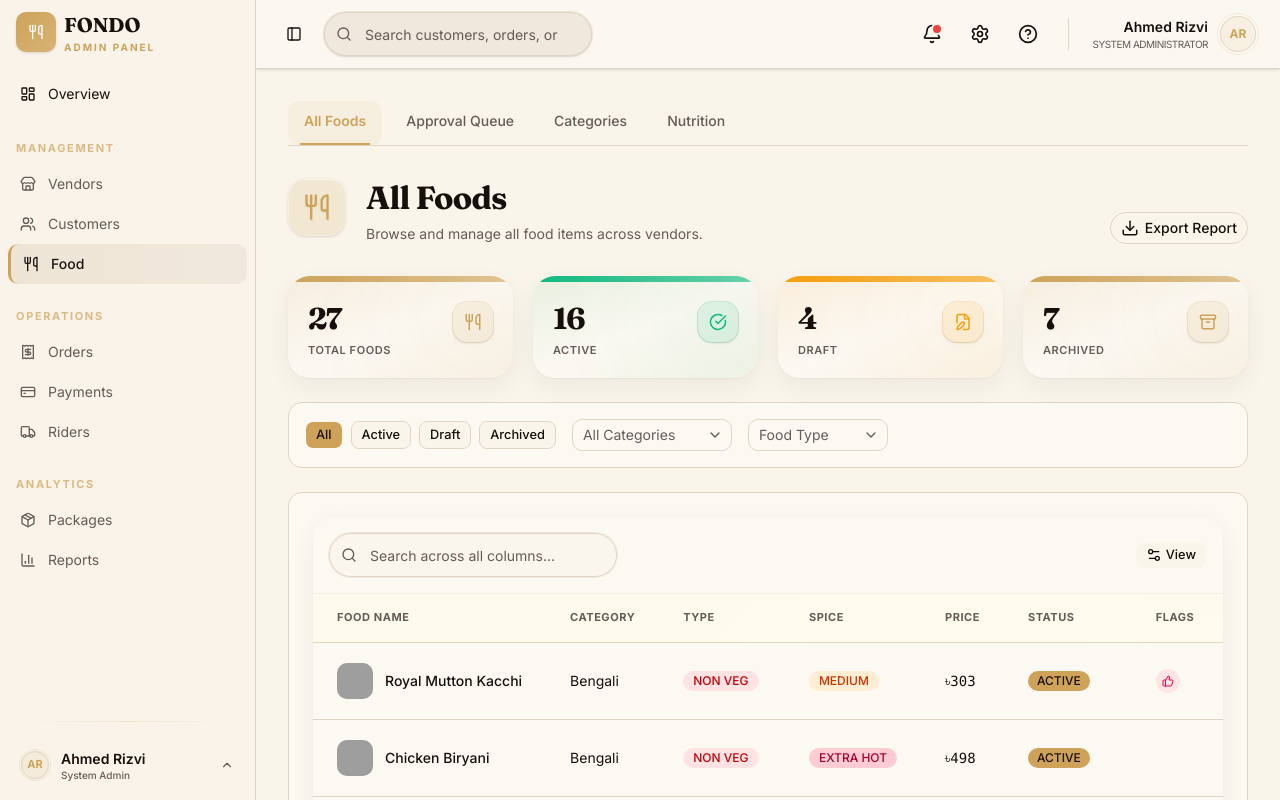
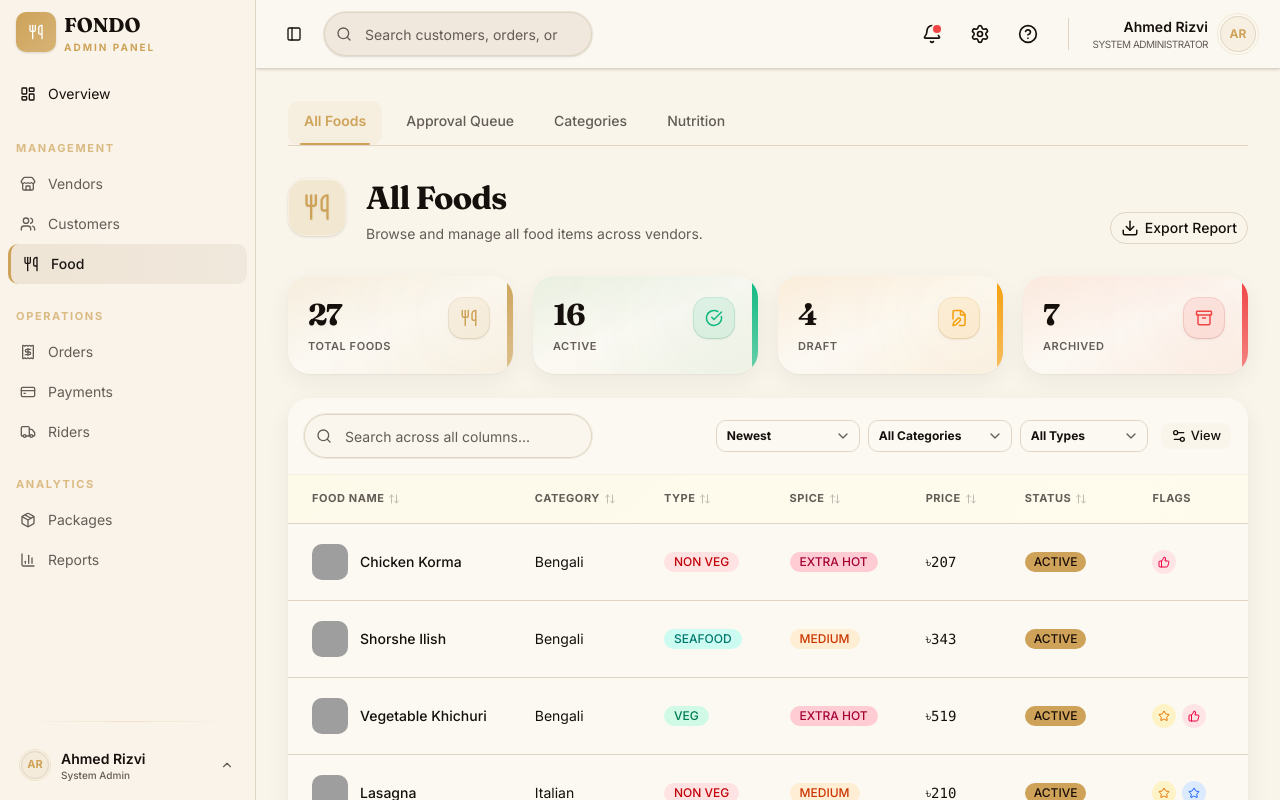
Before and after one commit to jevxo26/FONDO, a Next.js app: page /dashboard/foods in a window 1280 px wide. Built offline with nearby package versions, Linux system fonts and the light colour scheme; grey boxes are pictures that could not be loaded.

Commit message:
refactor: dashboard foods page and move file for overview page

```diff
--- a/src/app/dashboard/foods/page.tsx
+++ b/src/app/dashboard/foods/page.tsx
@@ -2,7 +2,6 @@ import { Archive, CheckCircle, Download, FileEdit, Utensils } from 'lucide-react
 import { Button } from '@/components/ui/button';
 import { PageHeader } from '@/components/dashboard/common/page-header';
 import { StatCard } from '@/components/dashboard/common/stat-card';
-import { FoodControls } from '@/components/dashboard/foods/food-controls';
 import { FoodTableSection } from '@/components/dashboard/foods/food-table-section';
 import { adminFoods } from '@/data/foods';
 
@@ -26,16 +25,13 @@ export default function FoodsPage() {
         }
       />
       <div className="mt-8 grid grid-cols-1 gap-5 sm:grid-cols-2 lg:grid-cols-4">
-        <StatCard label="Total Foods" value={total} icon={Utensils} accent="top" />
-        <StatCard label="Active" value={active} variant="success" icon={CheckCircle} accent="top" />
-        <StatCard label="Draft" value={draft} variant="warning" icon={FileEdit} accent="top" />
-        <StatCard label="Archived" value={archived} variant="default" icon={Archive} accent="top" />
+        <StatCard label="Total Foods" value={total} icon={Utensils} accent="right" />
+        <StatCard label="Active" value={active} variant="success" icon={CheckCircle} accent="right" />
+        <StatCard label="Draft" value={draft} variant="warning" icon={FileEdit} accent="right" />
+        <StatCard label="Archived" value={archived} variant="danger" icon={Archive} accent="right" />
       </div>
       <div className="mt-6">
-        <FoodControls />
-      </div>
-      <div className="mt-6">
-        <FoodTableSection />
+        <FoodTableSection data={adminFoods} />
       </div>
     </div>
   );
--- a/src/app/dashboard/page.tsx
+++ b/src/app/dashboard/page.tsx
@@ -1,7 +1,7 @@
 import { StatCard } from "@/components/dashboard/common/stat-card";
 import { BarChart3, TrendingUp, Truck, Users, Wallet } from "lucide-react";
-import { RecentActivity } from "./recent-activity";
-import { RevenueChart } from "./revenue-chart";
+import { RecentActivity } from "@/components/dashboard/overview/recent-activity";
+import { RevenueChart } from "@/components/dashboard/overview/revenue-chart";
 
 const stats = [
   {
--- a/src/components/dashboard/foods/food-columns.tsx
+++ b/src/components/dashboard/foods/food-columns.tsx
@@ -5,6 +5,7 @@ import type { ColumnDef } from "@tanstack/react-table";
 import type { AdminFoodItem } from "@/data/foods";
 import { cn } from "@/lib/utils";
 import { Star, ThumbsUp } from "lucide-react";
+import { DataTableColumnHeader } from "@/components/common/table";
 
 const foodTypeStyles: Record<string, string> = {
   VEG: "bg-emerald-100 text-emerald-700 dark:bg-emerald-900/30 dark:text-emerald-400",
@@ -29,7 +30,7 @@ const statusVariants: Record<string, "default" | "secondary" | "destructive"> =
 export const foodColumns: ColumnDef<AdminFoodItem>[] = [
   {
     accessorKey: "name",
-    header: "Food Name",
+    header: ({ column }) => <DataTableColumnHeader column={column} title="Food Name" />,
     cell: ({ row }) => (
       <div className="flex items-center gap-3">
         <div className="size-9 shrink-0 overflow-hidden rounded-lg bg-muted">
@@ -42,11 +43,11 @@ export const foodColumns: ColumnDef<AdminFoodItem>[] = [
   },
   {
     accessorKey: "categoryName",
-    header: "Category",
+    header: ({ column }) => <DataTableColumnHeader column={column} title="Category" />,
   },
   {
     accessorKey: "foodType",
-    header: "Type",
+    header: ({ column }) => <DataTableColumnHeader column={column} title="Type" />,
     cell: ({ row }) => {
       const type = row.original.foodType;
       return (
@@ -63,7 +64,7 @@ export const foodColumns: ColumnDef<AdminFoodItem>[] = [
   },
   {
     accessorKey: "spiceLevel",
-    header: "Spice",
+    header: ({ column }) => <DataTableColumnHeader column={column} title="Spice" />,
     cell: ({ row }) => {
       const spice = row.original.spiceLevel;
       return (
@@ -80,14 +81,14 @@ export const foodColumns: ColumnDef<AdminFoodItem>[] = [
   },
   {
     accessorKey: "basePrice",
-    header: "Price",
+    header: ({ column }) => <DataTableColumnHeader column={column} title="Price" />,
     cell: ({ row }) => (
       <span className="font-mono text-sm font-medium">৳{row.original.basePrice}</span>
     ),
   },
   {
     accessorKey: "status",
-    header: "Status",
+    header: ({ column }) => <DataTableColumnHeader column={column} title="Status" />,
     cell: ({ row }) => (
       <Badge variant={statusVariants[row.original.status] || "default"}>
         {row.original.status}
@@ -96,7 +97,7 @@ export const foodColumns: ColumnDef<AdminFoodItem>[] = [
   },
   {
     id: "flags",
-    header: "Flags",
+    header: ({ column }) => <DataTableColumnHeader column={column} title="Flags" />,
     cell: ({ row }) => {
       const { isFeatured, isPopular, isRecommended } = row.original;
       return (
@@ -131,6 +132,6 @@ export const foodColumns: ColumnDef<AdminFoodItem>[] = [
   },
   {
     accessorKey: "createdAt",
-    header: "Added",
+    header: ({ column }) => <DataTableColumnHeader column={column} title="Added" />,
   },
 ];
--- a/src/components/dashboard/foods/food-controls.tsx
+++ /dev/null
@@ -1,30 +0,0 @@
-"use client";
-
-import { Button } from "@/components/ui/button";
-import { Select, SelectTrigger, SelectValue } from "@/components/ui/select";
-
-const statusFilters = ["All", "Active", "Draft", "Archived"];
-
-export function FoodControls() {
-  return (
-    <div className="flex flex-wrap items-center gap-4 rounded-xl border border-border bg-card p-4">
-      <div className="flex flex-wrap gap-2">
-        {statusFilters.map((s) => (
-          <Button key={s} variant={s === "All" ? "default" : "outline"} size="sm">
-            {s}
-          </Button>
-        ))}
-      </div>
-      <Select>
-        <SelectTrigger className="w-[160px]">
-          <SelectValue placeholder="All Categories" />
-        </SelectTrigger>
-      </Select>
-      <Select>
-        <SelectTrigger className="w-[140px]">
-          <SelectValue placeholder="Food Type" />
-        </SelectTrigger>
-      </Select>
-    </div>
-  );
-}
--- a/src/components/dashboard/foods/food-table-section.tsx
+++ b/src/components/dashboard/foods/food-table-section.tsx
@@ -1,9 +1,17 @@
 "use client";
 
 import { DataTable } from "@/components/common/table";
+import {
+  Select,
+  SelectContent,
+  SelectItem,
+  SelectTrigger,
+  SelectValue,
+} from "@/components/ui/select";
 import { foodColumns } from "./food-columns";
-import { adminFoods, type AdminFoodItem } from "@/data/foods";
+import type { AdminFoodItem } from "@/data/foods";
 import { Eye } from "lucide-react";
+import { useMemo, useState } from "react";
 import type { RowAction } from "@/components/common/table";
 
 const rowActions: RowAction<AdminFoodItem>[] = [
@@ -14,10 +22,100 @@ const rowActions: RowAction<AdminFoodItem>[] = [
   },
 ];
 
-export function FoodTableSection() {
+const sortOptions = [
+  { value: "newest", label: "Newest" },
+  { value: "name-asc", label: "Name A-Z" },
+  { value: "price-asc", label: "Price Low-High" },
+] as const;
+
+const foodTypeOptions = [
+  { value: "all", label: "All Types" },
+  { value: "VEG", label: "Veg" },
+  { value: "NON_VEG", label: "Non-Veg" },
+  { value: "VEGAN", label: "Vegan" },
+  { value: "SEAFOOD", label: "Seafood" },
+] as const;
+
+export function FoodTableSection({ data }: { data: AdminFoodItem[] }) {
+  const [sortKey, setSortKey] = useState("newest");
+  const [categoryFilter, setCategoryFilter] = useState("all");
+  const [typeFilter, setTypeFilter] = useState("all");
+
+  const categories = useMemo(() => {
+    const unique = new Set(data.map((f) => f.categoryName));
+    return ["all", ...Array.from(unique).sort()];
+  }, [data]);
+
+  const sortedData = useMemo(() => {
+    let filtered = [...data];
+
+    if (categoryFilter !== "all") {
+      filtered = filtered.filter((f) => f.categoryName === categoryFilter);
+    }
+    if (typeFilter !== "all") {
+      filtered = filtered.filter((f) => f.foodType === typeFilter);
+    }
+
+    switch (sortKey) {
+      case "name-asc":
+        filtered.sort((a, b) => a.name.localeCompare(b.name));
+        break;
+      case "price-asc":
+        filtered.sort((a, b) => a.basePrice - b.basePrice);
+        break;
+      case "newest":
+        filtered.sort((a, b) => b.createdAt.localeCompare(a.createdAt));
+        break;
+    }
+
+    return filtered;
+  }, [data, sortKey, categoryFilter, typeFilter]);
+
   return (
-    <div className="rounded-xl border border-border bg-card p-6">
-      <DataTable data={adminFoods} columns={foodColumns} rowActions={rowActions} />
-    </div>
+    <DataTable
+      columns={foodColumns}
+      data={sortedData}
+      rowActions={rowActions}
+      toolbarActions={
+        <div className="flex items-center gap-2">
+          <Select value={sortKey} onValueChange={(v) => v && setSortKey(v)}>
+            <SelectTrigger className="w-36 border-border text-xs font-bold">
+              <SelectValue>{sortOptions.find((o) => o.value === sortKey)?.label}</SelectValue>
+            </SelectTrigger>
+            <SelectContent>
+              {sortOptions.map((opt) => (
+                <SelectItem key={opt.value} value={opt.value}>
+                  {opt.label}
+                </SelectItem>
+              ))}
+            </SelectContent>
+          </Select>
+          <Select value={categoryFilter} onValueChange={(v) => v && setCategoryFilter(v)}>
+            <SelectTrigger className="w-36 border-border text-xs font-bold">
+              <SelectValue>{categoryFilter === "all" ? "All Categories" : categoryFilter}</SelectValue>
+            </SelectTrigger>
+            <SelectContent>
+              {categories.map((cat) => (
+                <SelectItem key={cat} value={cat}>
+                  {cat === "all" ? "All Categories" : cat}
+                </SelectItem>
+              ))}
+            </SelectContent>
+          </Select>
+          <Select value={typeFilter} onValueChange={(v) => v && setTypeFilter(v)}>
+            <SelectTrigger className="w-32 border-border text-xs font-bold">
+              <SelectValue>{foodTypeOptions.find((o) => o.value === typeFilter)?.label}</SelectValue>
+            </SelectTrigger>
+            <SelectContent>
+              {foodTypeOptions.map((opt) => (
+                <SelectItem key={opt.value} value={opt.value}>
+                  {opt.label}
+                </SelectItem>
+              ))}
+            </SelectContent>
+          </Select>
+        </div>
+      }
+    />
   );
 }
--- a/src/app/dashboard/recent-activity.tsx
+++ b/src/components/dashboard/overview/recent-activity.tsx
@@ -21,8 +21,12 @@ const iconConfig: Record<string, { bg: string; color: string }> = {
 
 export function RecentActivity() {
   return (
-    <div className="group relative rounded-3xl bg-border/15 p-[1px] shadow-[var(--shadow-card)] transition-all duration-500 ease-[cubic-bezier(0.32,0.72,0,1)] hover:shadow-[var(--shadow-elevated)]">
-      <div className="rounded-[calc(1.375rem-1px)] bg-gradient-to-br from-card via-card to-card/98 p-6 shadow-[inset_0_1px_0_rgba(255,255,255,0.6)] transition-all duration-500 ease-[cubic-bezier(0.32,0.72,0,1)] group-hover:ring-1 group-hover:ring-primary/10">
+    <div className="group relative overflow-hidden rounded-3xl bg-gradient-to-br from-primary/[0.03] via-card to-primary/[0.01] shadow-[var(--shadow-card)] transition-all duration-500 ease-[cubic-bezier(0.32,0.72,0,1)] hover:shadow-[var(--shadow-elevated)]">
+      <div className="pointer-events-none absolute -bottom-6 -right-6 z-0 size-36 rounded-full bg-primary/8 blur-3xl" />
+      <div className="pointer-events-none absolute -top-3 -left-3 z-0 size-20 rounded-full bg-primary/5 blur-2xl" />
+      <div className="pointer-events-none absolute -top-8 -right-8 z-0 size-28 rounded-full bg-primary/5 blur-2xl" />
+      <div className="pointer-events-none absolute right-3 top-3 z-10 size-[7px] rotate-45 border border-primary/30" />
+      <div className="relative z-10 p-6">
         <h3 className="font-fraunces text-lg font-semibold text-foreground">Recent Activity</h3>
         <div className="mt-5 flex flex-col gap-4">
           {activities.map((activity) => {
@@ -32,7 +36,7 @@ export function RecentActivity() {
                 <div className={`flex size-8 shrink-0 items-center justify-center rounded-lg shadow-sm ${cfg.bg} ring-1 ring-primary/5`}>
                   <activity.icon className={`size-4 ${cfg.color}`} />
                 </div>
-                <div className="flex-1 min-w-0">
+                <div className="min-w-0 flex-1">
                   <p className="text-sm text-foreground">{activity.text}</p>
                   <div className="mt-0.5 flex items-center gap-1">
                     <Clock className="size-3 text-primary/50" />
--- a/src/app/dashboard/revenue-chart.tsx
+++ b/src/components/dashboard/overview/revenue-chart.tsx
@@ -14,8 +14,12 @@ const data = [
 
 export function RevenueChart() {
   return (
-    <div className="group relative rounded-3xl bg-border/15 p-[1px] shadow-[var(--shadow-card)] transition-all duration-500 ease-[cubic-bezier(0.32,0.72,0,1)] hover:shadow-[var(--shadow-elevated)]">
-      <div className="rounded-[calc(1.375rem-1px)] bg-gradient-to-br from-card via-card to-card/98 p-6 shadow-[inset_0_1px_0_rgba(255,255,255,0.6)] transition-all duration-500 ease-[cubic-bezier(0.32,0.72,0,1)] group-hover:ring-1 group-hover:ring-primary/10">
+    <div className="group relative overflow-hidden rounded-3xl bg-gradient-to-br from-primary/[0.03] via-card to-primary/[0.01] shadow-[var(--shadow-card)] transition-all duration-500 ease-[cubic-bezier(0.32,0.72,0,1)] hover:shadow-[var(--shadow-elevated)]">
+      <div className="pointer-events-none absolute -bottom-6 -right-6 z-0 size-36 rounded-full bg-primary/8 blur-3xl" />
+      <div className="pointer-events-none absolute -top-3 -left-3 z-0 size-20 rounded-full bg-primary/5 blur-2xl" />
+      <div className="pointer-events-none absolute -top-8 -right-8 z-0 size-28 rounded-full bg-primary/5 blur-2xl" />
+      <div className="pointer-events-none absolute right-3 top-3 z-10 size-[7px] rotate-45 border border-primary/30" />
+      <div className="relative z-10 p-6">
         <div className="flex items-center justify-between">
           <div>
             <h3 className="font-fraunces text-lg font-semibold text-foreground">Revenue</h3>
```
Also changed, not shown: src/components/common/table/data-table.tsx (+15 -12 lines), 2 other files (tests, documents, lock files or other folders).
